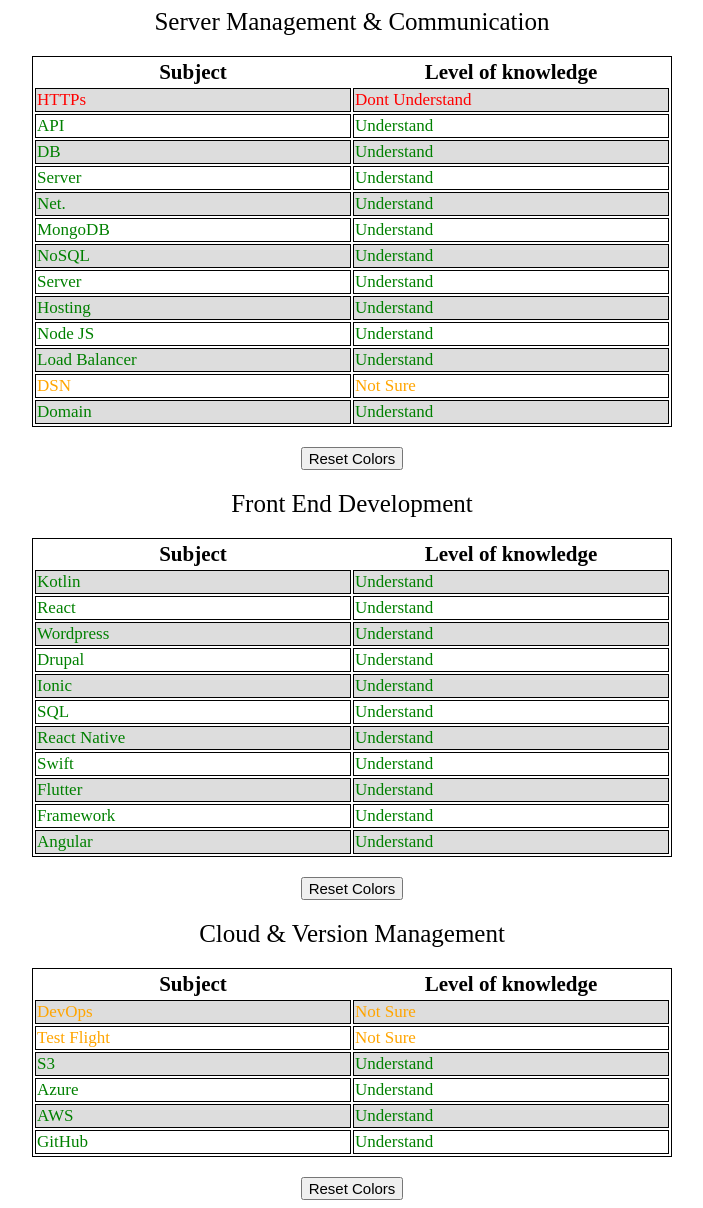
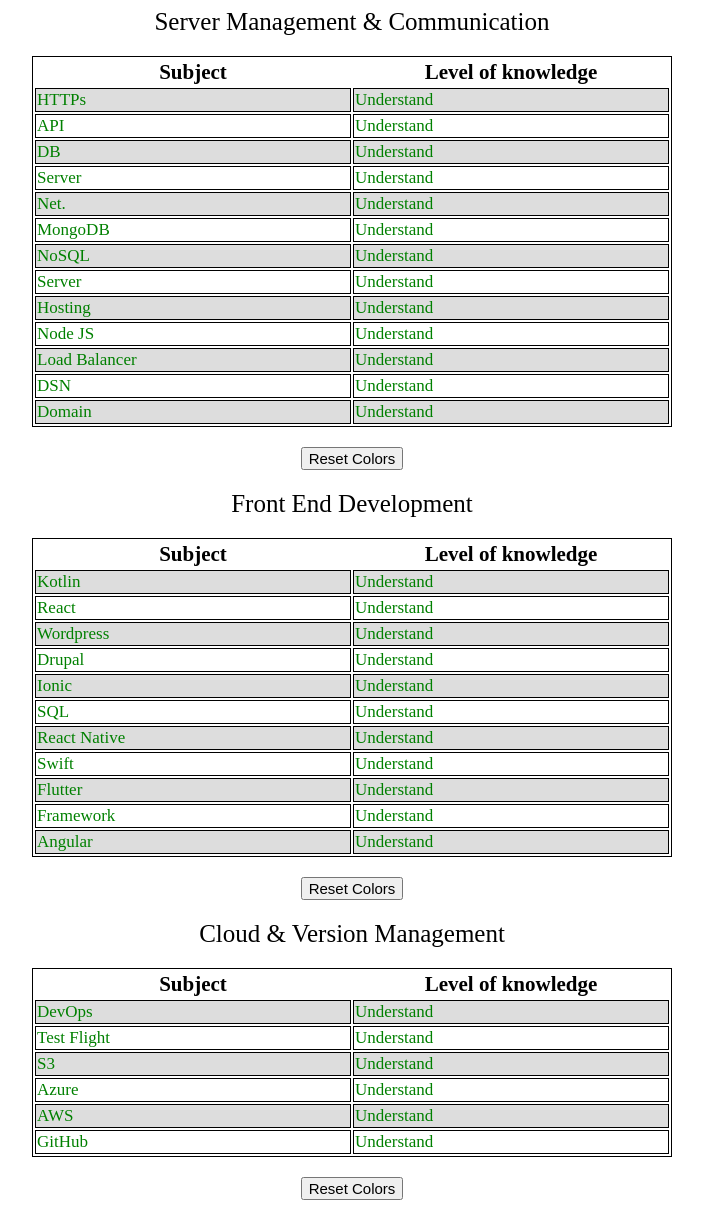
Before and after one commit to EtaiRabin/skills-pm, a plain HTML site: page index.html in a window 1280 px wide. Shown: the whole page, without its empty margins (296-999 px from the left). Drawn offline with Linux system fonts and the light colour scheme.

Commit message:
Update index.html

```diff
--- a/index.html
+++ b/index.html
@@ -1,7 +1,7 @@
 <html>
   <head>
     <link rel="stylesheet" href="style.css" />
-    <script src="script.js"></script>
+    <script src="script.js" defer></script>
   </head>
   <body>
     <div class="table-title">Server Management & Communication</div>
@@ -11,9 +11,9 @@
         <th>Level of knowledge</th>
       </thead>
       <tbody>
-        <tr class='dontUnderstand'>
+        <tr class='understand'>
           <td>HTTPs</td>
-          <td>Dont Understand</td>
+          <td>Understand</td>
         </tr>
          <tr class='understand'>
           <td>API</td>
@@ -55,9 +55,9 @@
           <td>Load Balancer</td>
           <td>Understand</td>
         </tr>
-        <tr class='notSure'>
+        <tr class='understand'>
           <td>DSN</td>
-          <td>Not Sure</td>
+          <td>Understand</td>
         </tr>
         <tr class='understand'>
           <td>Domain</td>
@@ -131,13 +131,13 @@
         <th>Level of knowledge</th>
       </thead>
       <tbody>
-        <tr class='notSure'>
+        <tr class='understand'>
           <td>DevOps</td>
-          <td>Not Sure</td>
+          <td>Understand</td>
         </tr>
-        <tr class='notSure'>
+        <tr class='understand'>
           <td>Test Flight</td>
-          <td>Not Sure</td>
+          <td>Understand</td>
         </tr>
         <tr class='understand'>
           <td>S3</td>
```
